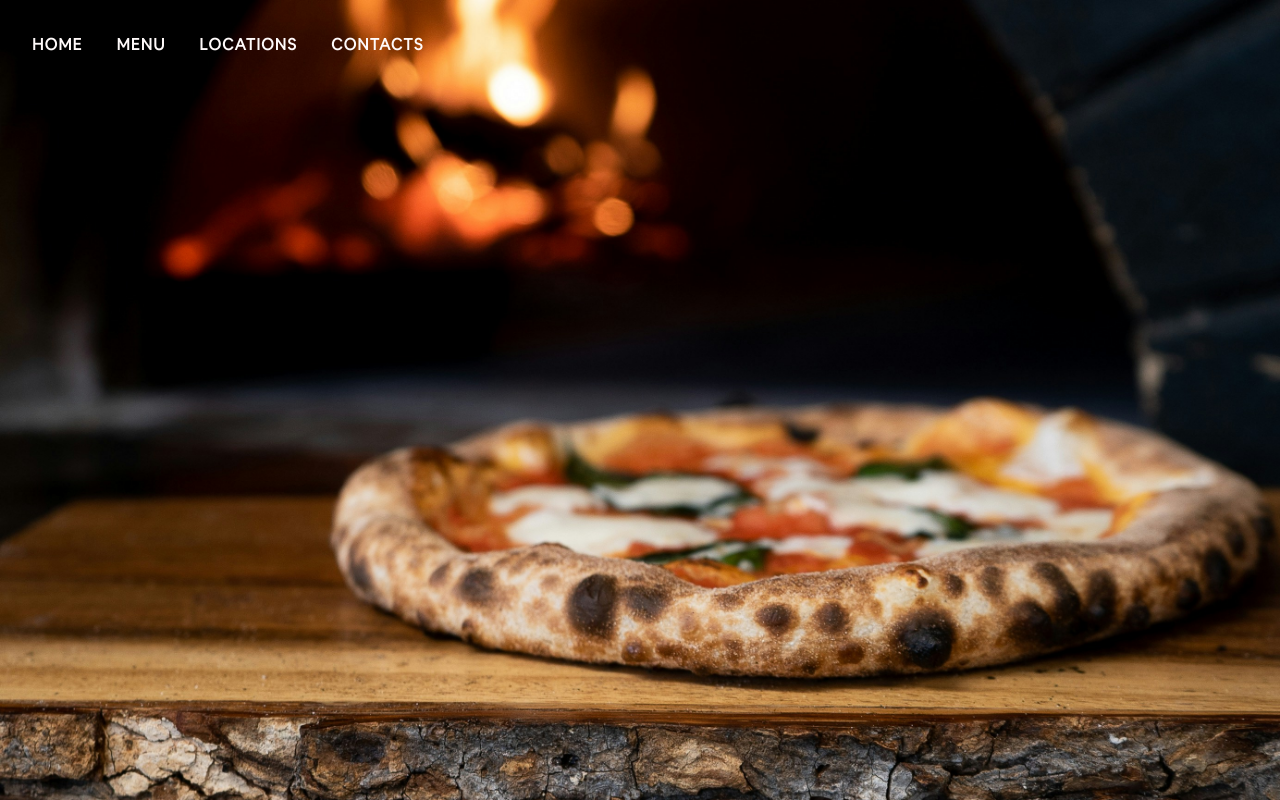
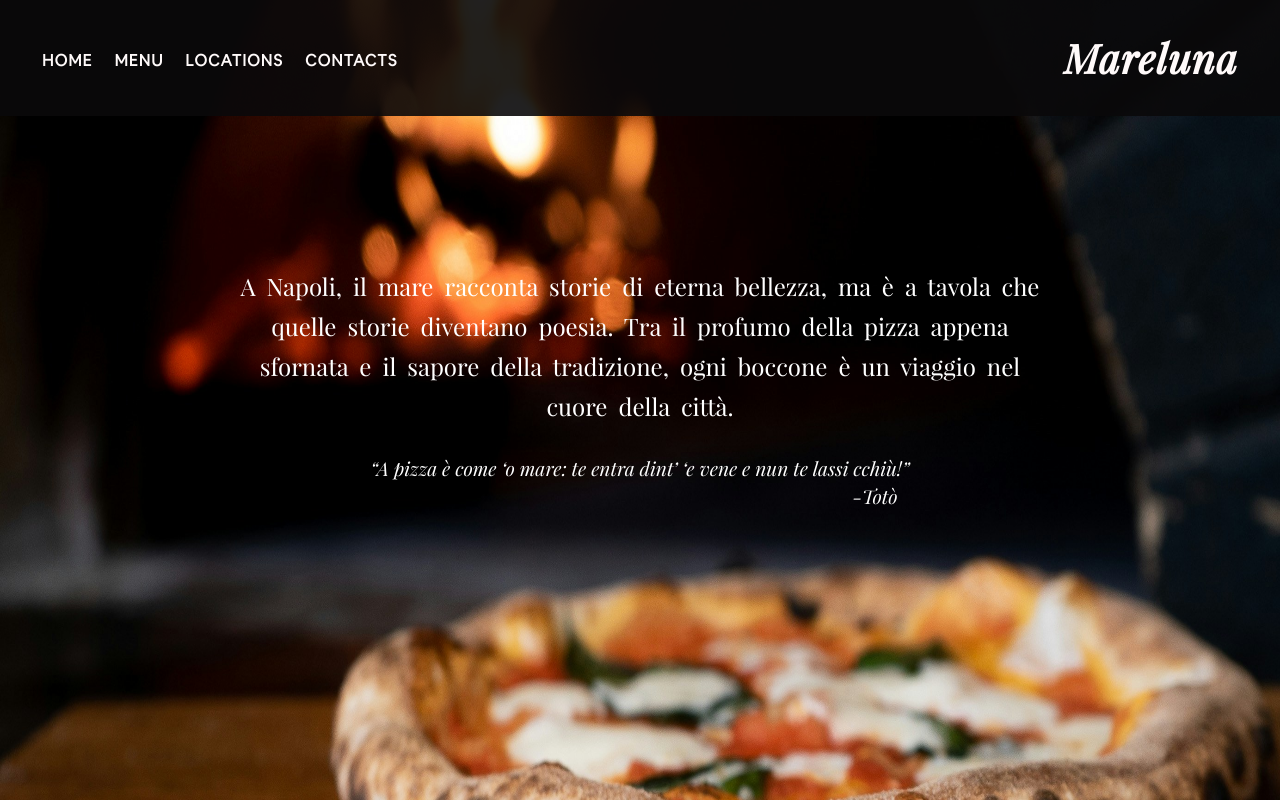
Before and after one commit to JodieFlacko/Restaurant-Page, a website built with webpack: page src/template.html in a window 1280 px wide. Built offline with nearby package versions, Linux system fonts and the light colour scheme.

Commit message:
style: add animation for nav buttons and header

```diff
--- a/src/contacts-load.js
+++ b/src/contacts-load.js
@@ -1,5 +1,4 @@
-export function contactsLoad(){
-  const content = document.querySelector("#content");
+export function contactsLoad(content){
   const section = document.createElement("section");
   content.appendChild(section);
 
--- a/src/index.js
+++ b/src/index.js
@@ -1,16 +1,17 @@
 import "./styles/styles.css";
+import "./styles/modern-normalize.css"
 import { pageLoad } from "./page-load.js"
 import { fillMenu } from "./menu-load.js";
 import { locationLoad } from "./location-load.js";
 import { contactsLoad } from "./contacts-load.js";
-//pageLoad();
+const content = document.querySelector("#content");
+pageLoad(content);
 
 (function pageSwitchHandler(){
   const nav = document.querySelector("nav");
   nav.onclick = (e) => {
-    if(!e.target.dataset.attribute) return;
+    if(!e.target.parentNode.dataset.attribute) return;
 
-    const content = document.querySelector("#content");
     content.textContent = "";
 
     const functions = {
@@ -21,7 +22,7 @@ import { contactsLoad } from "./contacts-load.js";
     };
 
     for (let key in functions){
-      if (key === e.target.dataset.attribute) functions[key]();
+      if (key === e.target.parentNode.dataset.attribute) functions[key](content);
     }
 
   }
--- a/src/location-load.js
+++ b/src/location-load.js
@@ -1,6 +1,4 @@
-export function locationLoad(){
-  const content = document.querySelector("#content");
-
+export function locationLoad(content){
   const container = document.createElement("div");
   content.appendChild(container);
 
--- a/src/menu-load.js
+++ b/src/menu-load.js
@@ -1,4 +1,4 @@
-export function fillMenu(){
+export function fillMenu(content){
   const menu = [
     {
       name: "MARGHERITA",
@@ -57,7 +57,6 @@ export function fillMenu(){
   ]
 
   const menuList = document.createElement("ul");
-  const content = document.querySelector("#content");
   content.appendChild(menuList);
   for (let pizza of menu){
     const li = document.createElement("li");
--- a/src/page-load.js
+++ b/src/page-load.js
@@ -1,5 +1,7 @@
-export function pageLoad(){
-  const content = document.querySelector("#content");
+export function pageLoad(content){
+
+  const container = document.createElement("div");
+  container.classList.add("home-container");
 
   const descPar = document.createElement("p");
   const quotePar = document.createElement("p");
@@ -13,7 +15,8 @@ export function pageLoad(){
   quotePar.setAttribute("id", "quote")
   citSpan.setAttribute("id", "cit");
 
-  content.appendChild(descPar);
-  content.appendChild(quotePar);
+  content.appendChild(container);
+  container.appendChild(descPar);
+  container.appendChild(quotePar);
   quotePar.appendChild(citSpan);
 }
--- a/src/styles/styles.css
+++ b/src/styles/styles.css
@@ -17,7 +17,7 @@
     max-width: 100%;
   }
 
-  input, button, textarea, select, p, span, nav {
+  input, button, textarea, select, p, span, nav, div {
     font: inherit;
   }
 
@@ -54,19 +54,60 @@
     font-style: normal;
 }
 
+@font-face {
+  font-family: 'Playfair Display';
+  src: url('../fonts/PlayfairDisplay-Italic.woff2') format('woff2'),
+      url('../fonts/PlayfairDisplay-Italic.woff') format('woff');
+  font-weight: normal;
+  font-style: italic;
+  font-display: swap;
+}
+
+@font-face {
+  font-family: 'Playfair Display';
+  src: url('../fonts/PlayfairDisplay-Regular.woff2') format('woff2'),
+      url('../fonts/PlayfairDisplay-Regular.woff') format('woff');
+  font-weight: normal;
+  font-style: normal;
+  font-display: swap;
+}
+
+@font-face {
+  font-family: 'Playfair Display';
+  src: url('../fonts/PlayfairDisplay-Bold.woff2') format('woff2'),
+      url('../fonts/PlayfairDisplay-Bold.woff') format('woff');
+  font-weight: bold;
+  font-style: normal;
+  font-display: swap;
+}
+
 /* Page style */
+:root{
+  --header-bg-color: rgb(11, 9, 10, 0.9);
+  --red: #941B0C;
+}
+
 
 body{
+  margin: 0;
+  padding: 0;
   background-image: url(../background.jpg);
   background-repeat: no-repeat;
-  background-size: 100vw auto;
+  background-size: 100vw 150vh;
   background-attachment: fixed;
   background-position: top center;
   font-family:"airbnbcereal_w_bkregular", Arial, Helvetica, sans-serif;
 }
 
+header{
+  background-color: var(--header-bg-color);
+  display: flex;
+  justify-content: space-between;
+  align-items: center;
+  padding: 28px 42px;
+}
+
 nav{
-  padding: 32px 26px;
   display: flex;
   justify-content: flex-start;
   align-items: center;
@@ -75,20 +116,86 @@ nav{
 }
 
 nav button{
+  position: relative;
   letter-spacing: 1px;
   background-color: transparent;
   color: snow;
   border: transparent;
   cursor: pointer;
-  transition: .2s all ease-in-out;
+  height: 30px;
+  padding: 0;
+  margin: 0;
+
 }
 
-nav button:hover{
-  color: darkred;
+nav button::after {
+  content: '';
+  position: absolute;
+  left: 0;
+  bottom: 0;
+  width: 100%;
+  height: 2px; /* Border thickness */
+  background-color: grey; /* Border color (warm green) */
+  transform: scaleX(0); /* Initially hide the border */
+  transition: all 0.3s ease; /* Smooth transition for the border */
 }
 
-#content{
-  width: 650px;
+nav button span{
+  display: inline-block;
+  width: 100%;
+  height: 120%;
+  transition: all 0.3s ease; /* Smooth transition for the border */
+  display: flex;
+  align-items: center;
+}
+
+nav button span:hover{
+  color: darkred;
+  transform: translateY(-8px);
+}
+
+nav button:hover::after {
+  transform: scaleX(1); /* Reveal the border */
+}
+
+h1{
+  color: snow;
+  font-family: 'Playfair Display', 'Times New Roman', Times, serif;
+  font-style: italic;
+  font-weight: bold;
+  font-size: 250%;
+  letter-spacing: 1px;
+  position: relative;
+}
+
+h1 span{
+  display: inline-block;
+  transition: .3s all ease;
+}
+
+h1::after{
+  position: absolute;
+  content: '';
+  bottom: 0;
+  left: -10px;
+  width: 110%;
+  height: 3px;
+  background-color: grey;
+  transform: scaleX(0);
+  transition: .3s all ease;
+}
+
+h1:hover::after{
+  transform: scaleX(1);
+}
+
+h1 span:hover{
+  color: var(--red);
+  transform: translateY(-4px);
+}
+
+.home-container{
+  width: 65vw;
   margin: 0 auto;
   margin-top: 150px;
   display: flex;
@@ -97,10 +204,29 @@ nav button:hover{
   align-items: center;
   gap: 22px;
   color: white;
+  font-family: 'Playfair Display', 'Times New Roman', Times, serif;
+  line-height: 40px;
+}
+
+
+#desc{
+  font-size: 150%;
+  word-spacing: 5px;
+  text-align: center;
 }
 
 #quote{
   position: relative;
+  font-style: italic;
+  font-size: 120%;
+  transition: .3s all ease;
+}
+
+#quote:hover{
+  scale: 1.05;
+  font-size: 125%;
+  color: var(--red);
+  text-shadow: 0 0 10prgb(19, 24, 15)14, 0 0 15px #141a0f;
 }
 
 #cit {
--- a/src/template.html
+++ b/src/template.html
@@ -3,16 +3,17 @@
 <head>
   <meta charset="UTF-8">
   <meta name="viewport" content="width=device-width, initial-scale=1.0">
-  <title>Restaurant Page</title>
+  <title>Mareluna</title>
 </head>
 <body>
   <header>
     <nav>
-      <button data-attribute="home">HOME</button>
-      <button data-attribute="menu">MENU</button>
-      <button data-attribute="locations">LOCATIONS</button>
-      <button data-attribute="contacts">CONTACTS</button>
+      <button data-attribute="home"><span>HOME</span></button>
+      <button data-attribute="menu"><span>MENU</span></button>
+      <button data-attribute="locations"><span>LOCATIONS</span></button>
+      <button data-attribute="contacts"><span>CONTACTS</span></button>
     </nav>
+    <h1><span>Mareluna</span></h1>
   </header>
   <div id="content">
 
```
Also changed, not shown: src/fonts/PlayfairDisplay-Bold.woff (added), src/fonts/PlayfairDisplay-Bold.woff2 (added), src/fonts/PlayfairDisplay-Italic.woff (added), src/fonts/PlayfairDisplay-Italic.woff2 (added), src/fonts/PlayfairDisplay-Regular.woff (added), src/fonts/PlayfairDisplay-Regular.woff2 (added).
